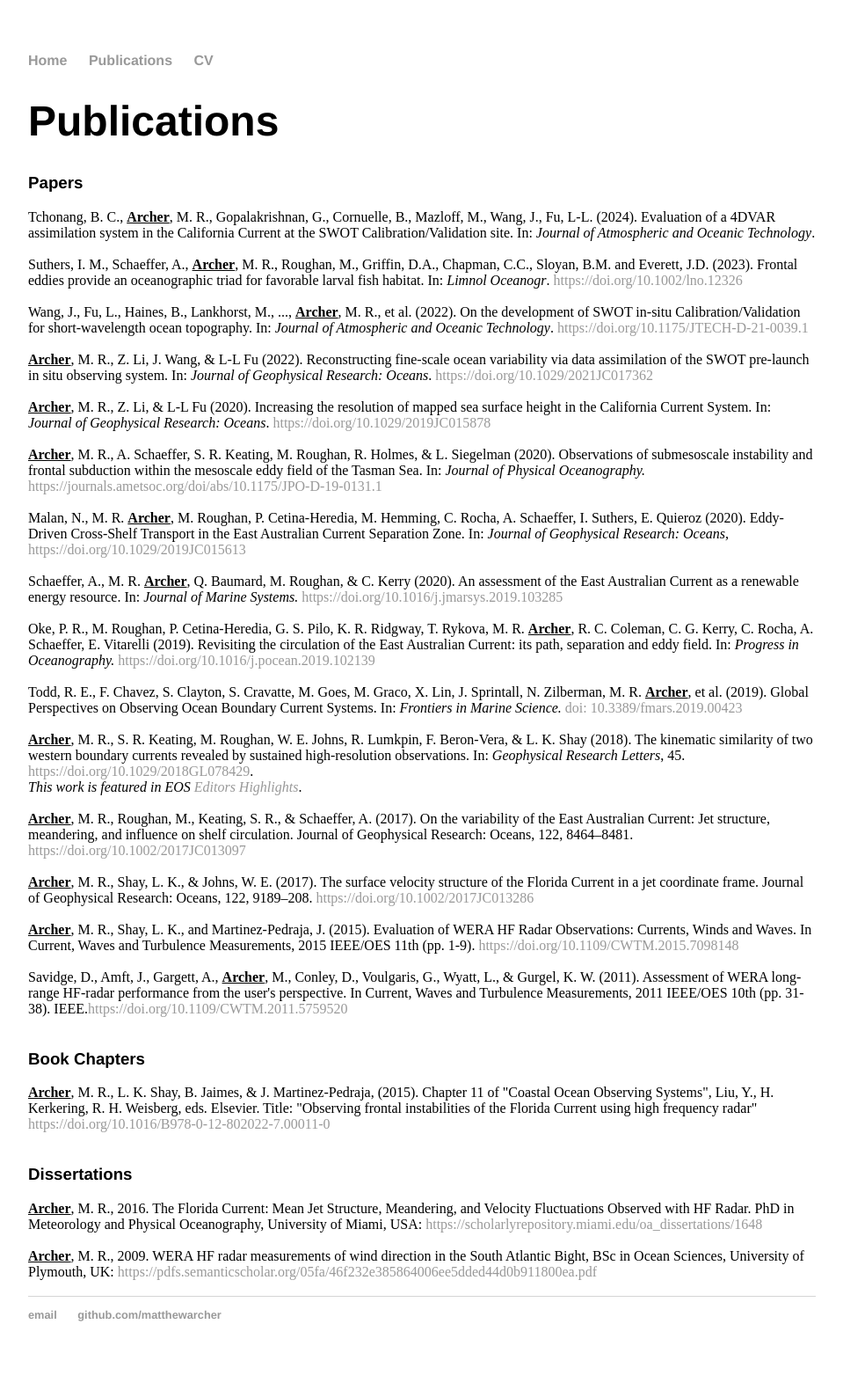
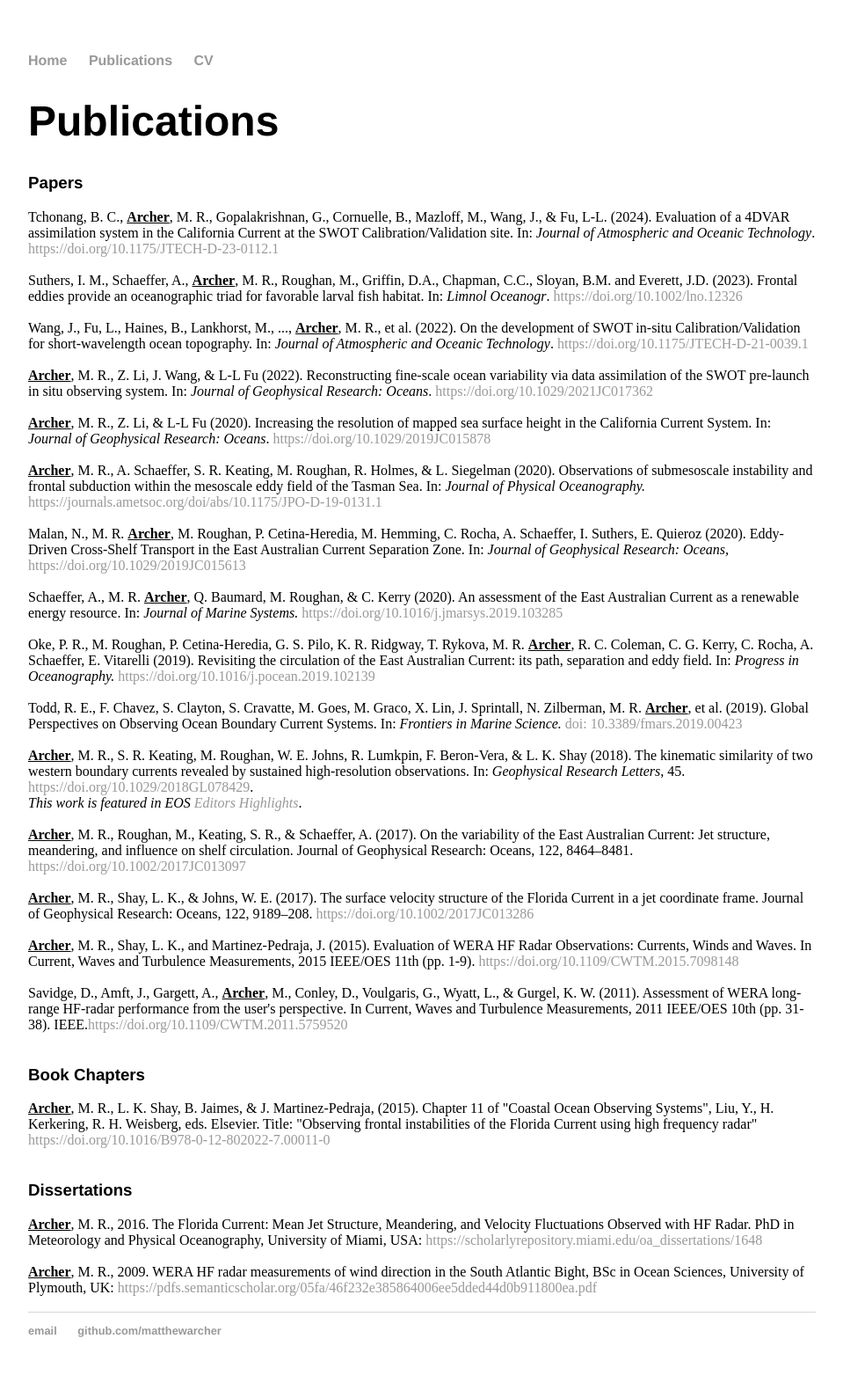
Before and after one commit to matthewarcher/matthewarcher.github.io, a Jekyll site: the page built from publications/index.html, in a window 1280 px wide. Shown: the whole page at 88% size, without its empty margins (160-1119 px from the left). Built offline with Jekyll 4.4.1, drawn with Linux system fonts in a browser that asks for light colours; some of the changed lines change nothing that is shown.

Commit message:
Update index.html

```diff
--- a/publications/index.html
+++ b/publications/index.html
@@ -6,7 +6,7 @@
 	<h1>Publications</h1>
 
 	<font face = "helvetica"><h3>Papers</h3></font>
-	Tchonang, B. C., <b><u>Archer</u></b>, M. R., Gopalakrishnan, G., Cornuelle, B., Mazloff, M., Wang, J., Fu, L-L.  (2024). Evaluation of a 4DVAR assimilation system in the California Current at the SWOT Calibration/Validation site. In: <i>Journal of Atmospheric and Oceanic Technology</i>. <br>
+	Tchonang, B. C., <b><u>Archer</u></b>, M. R., Gopalakrishnan, G., Cornuelle, B., Mazloff, M., Wang, J., & Fu, L-L.  (2024). Evaluation of a 4DVAR assimilation system in the California Current at the SWOT Calibration/Validation site. In: <i>Journal of Atmospheric and Oceanic Technology</i>. <a href="https://doi.org/10.1175/JTECH-D-23-0112.1" target="_blank">https://doi.org/10.1175/JTECH-D-23-0112.1</a> <br>
 	<br>Suthers, I. M., Schaeffer, A., <b><u>Archer</u></b>, M. R., Roughan, M., Griffin, D.A., Chapman, C.C., Sloyan, B.M. and Everett, J.D. (2023). Frontal eddies provide an oceanographic triad for favorable larval fish habitat. In: <i>Limnol Oceanogr</i>. <a href="https://doi.org/10.1002/lno.12326" target="_blank">https://doi.org/10.1002/lno.12326</a> <br>
 	<br>Wang, J., Fu, L., Haines, B., Lankhorst, M., ..., <b><u>Archer</u></b>, M. R., et al. (2022). On the development of SWOT in-situ Calibration/Validation for short-wavelength ocean topography. In: <i>Journal of Atmospheric and Oceanic Technology</i>. <a href="https://doi.org/10.1175/JTECH-D-21-0039.1" target="_blank">https://doi.org/10.1175/JTECH-D-21-0039.1</a> <br>
 	<br><b><u>Archer</u></b>, M. R., Z. Li, J. Wang, & L-L Fu (2022). Reconstructing fine-scale ocean variability via data assimilation of the SWOT pre-launch in situ observing system. In: <i>Journal of Geophysical Research: Oceans</i>. <a href="https://doi.org/10.1029/2021JC017362" target="_blank">https://doi.org/10.1029/2021JC017362</a> <br>
```
